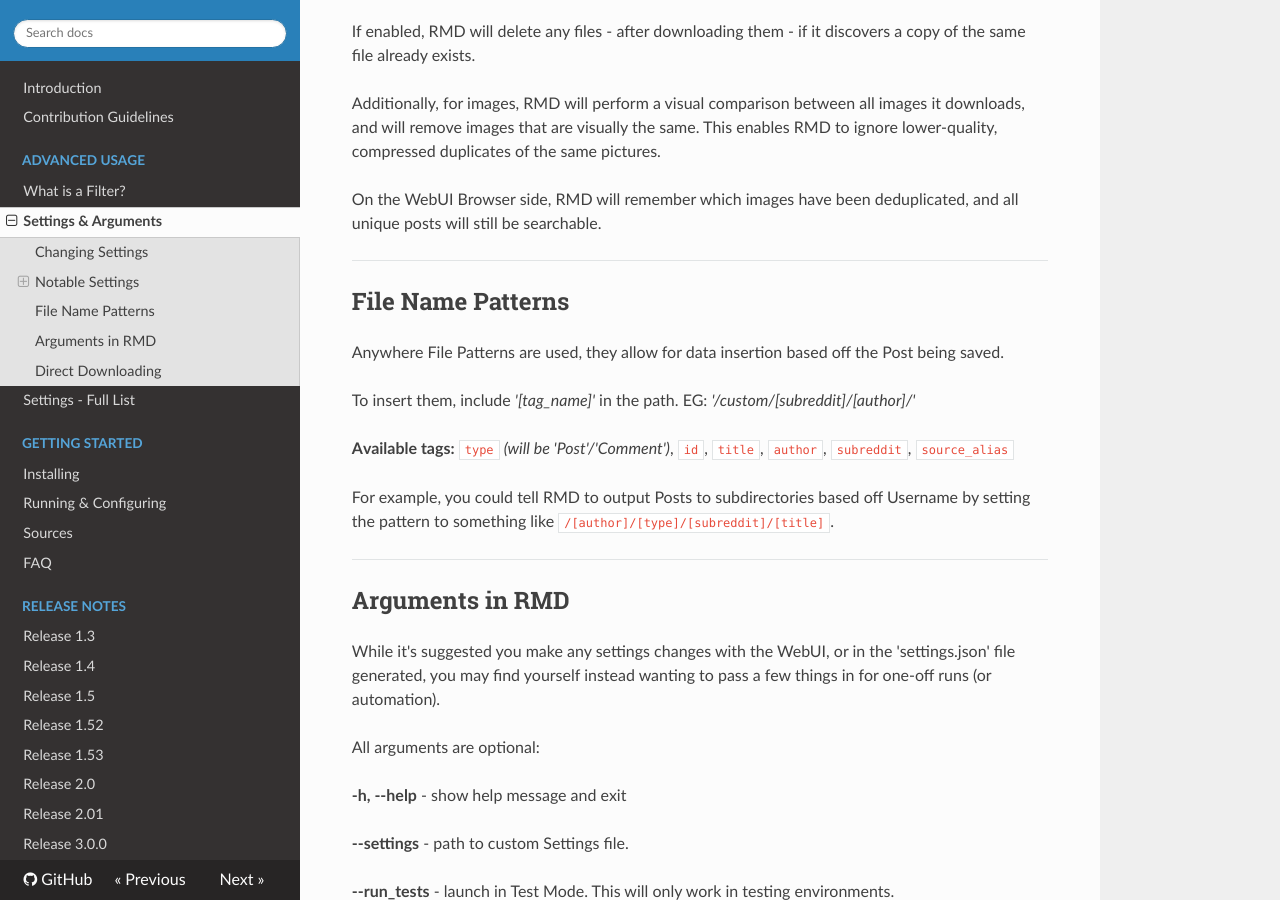
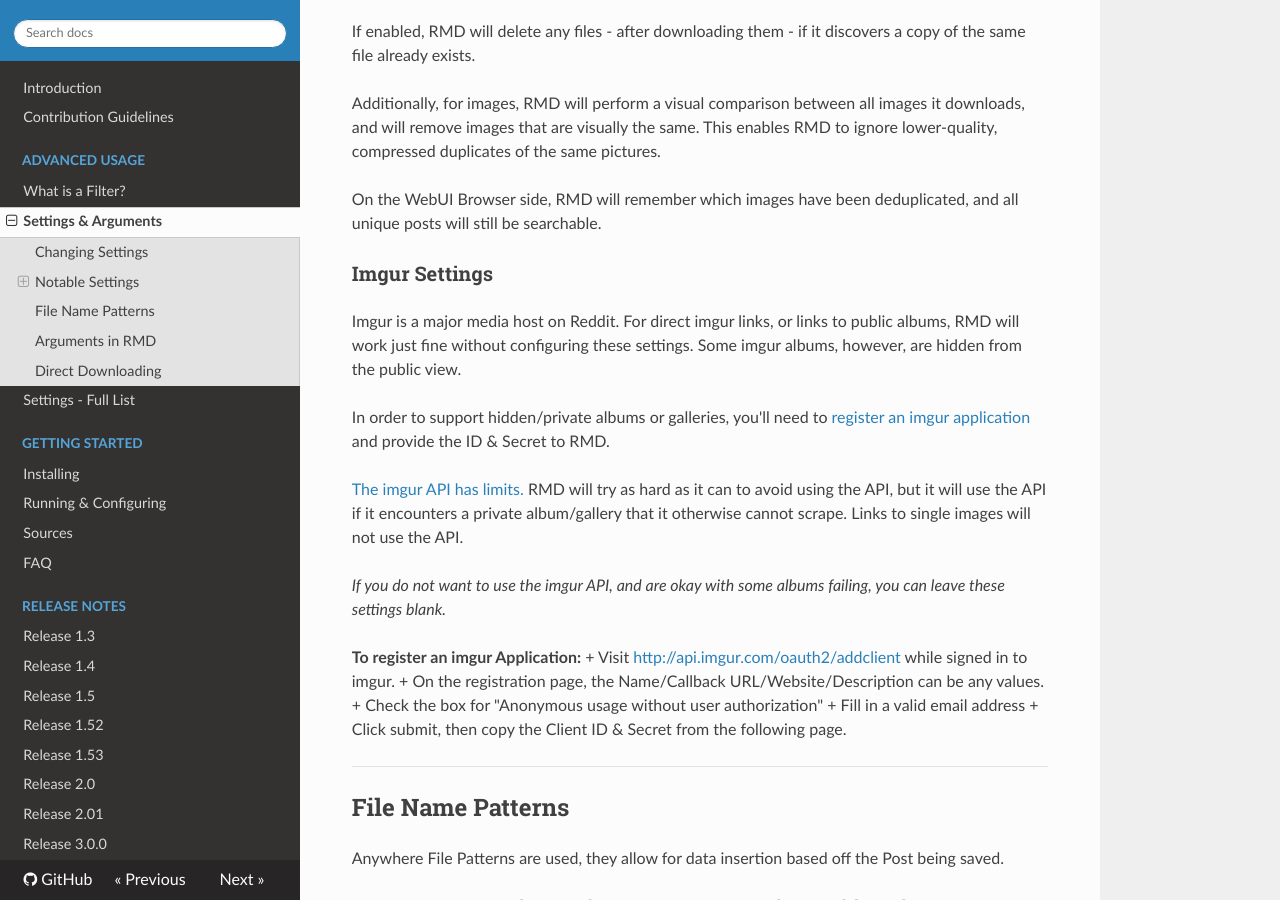
Before and after one commit to shadowmoose/RedditDownloader, an MkDocs documentation site: the page built from docs/Advanced_Usage/Settings.md, in a window 1280 px wide and 900 px high, scrolled down 1299 px. Built offline with MkDocs 1.6.1, drawn with Linux system fonts in a browser that asks for light colours; nearby versions of some CDN libraries; some of the changed text lies outside the part shown.

Commit message:
Imgur album fix (#81)
* Fix for imgur albums, added imgur API support, & documentation cleanup.

```diff
--- a/docs/Advanced_Usage/Settings.md
+++ b/docs/Advanced_Usage/Settings.md
@@ -19,7 +19,7 @@
 *There are a few settings that many people will specifically want to change, so they are documented here.*
 
 ### Auth
-This is automatically set in the WebUI, by requesting authorization from Reddit.
+This is set using the WebUI, by requesting authorization from Reddit.
 
 ### Interface
 The settings in this group all control how RMD handles displaying itself.
@@ -44,6 +44,28 @@
 and will remove images that are visually the same. This enables RMD to ignore lower-quality, compressed duplicates of the same pictures.
 
 On the WebUI Browser side, RMD will remember which images have been deduplicated, and all unique posts will still be searchable.
+
+### Imgur Settings
+Imgur is a major media host on Reddit.
+For direct imgur links, or links to public albums, RMD will work just fine without configuring these settings.
+Some imgur albums, however, are hidden from the public view.
+
+In order to support hidden/private albums or galleries,
+you'll need to [register an imgur application](http://api.imgur.com/oauth2/addclient) and provide the ID & Secret to RMD.
+
+[The imgur API has limits.](https://api.imgur.com/#limits)
+RMD will try as hard as it can to avoid using the API,
+but it will use the API if it encounters a private album/gallery that it otherwise cannot scrape.
+Links to single images will not use the API.
+
+*If you do not want to use the imgur API, and are okay with some albums failing, you can leave these settings blank.*
+
+**To register an imgur Application:**
++ Visit [http://api.imgur.com/oauth2/addclient](http://api.imgur.com/oauth2/addclient) while signed in to imgur.
++ On the registration page, the Name/Callback URL/Website/Description can be any values.
++ Check the box for "Anonymous usage without user authorization"
++ Fill in a valid email address
++ Click submit, then copy the Client ID & Secret from the following page.
 
 ---
 
--- a/redditdownloader/static/settings.py
+++ b/redditdownloader/static/settings.py
@@ -230,6 +230,9 @@
 add("interface", Setting("port", 7505, desc="The port to open the WebUI on.", etype="int"))
 add("interface", Setting("host", 'localhost', desc="The host to bind on."))
 
+add("imgur", Setting("client_id", '', desc="The API client ID to use when accessing private Imgur albums."))
+add("imgur", Setting("client_secret", '', desc="The API client secret to use when accessing private Imgur albums."))
+
 add(None, Setting("meta-version", 5, etype="int", public=False))
 add(None, Setting("sources", [{'alias': 'default-downloader', 'data': {}, 'filters': {}, 'type': 'personal-upvoted-saved'}], etype="list", public=False))
 # ======================================
@@ -296,6 +299,8 @@
 			('%s/%s' % (obj['output']['subdir_pattern'], obj['output']['file_name_pattern'])).replace('//', '/')
 		obj['threading']['console_clear_screen'] = obj['threading']['display_clear_screen']
 		obj['threading']['concurrent_downloads'] = obj['threading']['max_handler_threads']
+		obj['imgur']['client_id'] = ''
+		obj['imgur']['client_secret'] = ''
 		del obj['output']['subdir_pattern']
 		del obj['output']['deduplicate_files']
 		del obj['threading']['display_clear_screen']
--- a/requirements.txt
+++ b/requirements.txt
@@ -1,5 +1,6 @@
 psaw
 youtube_dl
+imgurpython==1.1.7
 requests>=2.22.0
 sqlalchemy>=1.3.8
 praw>=6.0.0
```
Also changed, not shown: docs/Getting_Started/Running_&_Configuring.md (+8 -3 lines), 8 other files.
